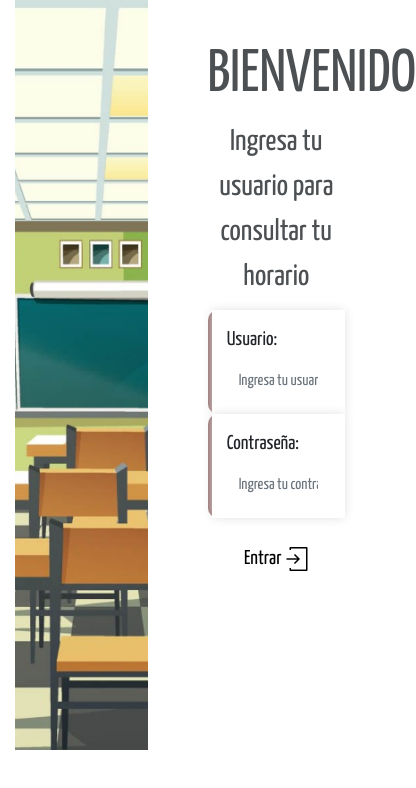
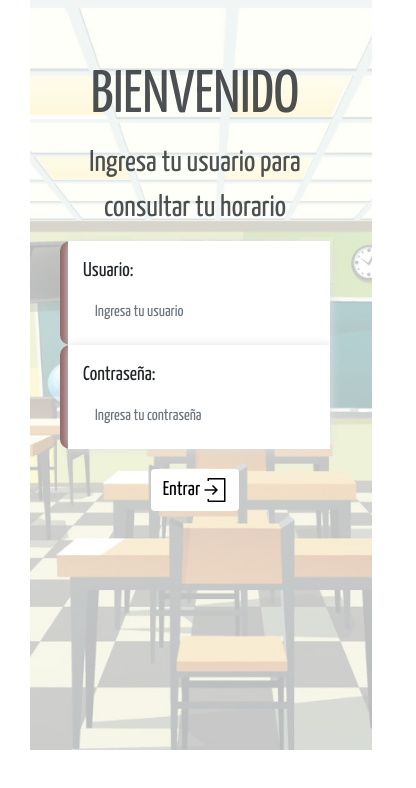
Before and after one commit to juliocabrera820/front-end-sqa, a React (Create React App) app: page / in a window 390 px wide. Shown: the top 788 px of the page, 416 px wide, since content can reach past the window. Built offline with nearby package versions, Linux system fonts and the light colour scheme; no server answers.

Commit message:
responsive en la vista de admin y login

```diff
--- /dev/null
+++ b/src/componentes/creacionHorarios/horarios.css
@@ -0,0 +1,7 @@
+
+@media (max-width: 1200px) {
+    .row {
+        margin-left: 0;
+        margin-right: 0;
+    }
+}
--- a/src/componentes/creacionHorarios/index.js
+++ b/src/componentes/creacionHorarios/index.js
@@ -2,7 +2,8 @@ import React, { useEffect, useState } from "react";
 import moment from "moment";
 import ItemMateria from "../itemMateria";
 import ItemHora from "../itemHora";
-import { Div, Item, Input, Button, Select, Text, Titulo } from "./styles";
+import "./horarios.css";
+import { Div, Item, Input, Button, ButtonDanger, Select, Text, Titulo } from "./styles";
 import { useDispatch, useSelector } from "react-redux";
 import { getGroups, setCurrentGroup } from "../../redux/actions/groupAction";
 import { getClassrooms } from "../../redux/actions/classroomAction";
@@ -179,7 +180,7 @@ const CreacionHorarios = () => {
 
             <Item className=" col-xl-2">
               <ItemHora dia="Lunes" status={checkbox.lunes} />
-              <div className="form-check form-check-inline">
+              <div className="form-check ">
                 <Input
                   type="checkbox"
                   className="form-check-input"
@@ -194,7 +195,7 @@ const CreacionHorarios = () => {
             </Item>
             <Item className=" col-xl-2">
               <ItemHora dia="Martes" status={checkbox.martes} />
-              <div className="form-check form-check-inline">
+              <div className="form-check ">
                 <Input
                   type="checkbox"
                   className="form-check-input"
@@ -209,7 +210,7 @@ const CreacionHorarios = () => {
             </Item>
             <Item className=" col-xl-2">
               <ItemHora dia="Miercoles" status={checkbox.miercoles} />
-              <div className="form-check form-check-inline">
+              <div className="form-check ">
                 <Input
                   type="checkbox"
                   className="form-check-input"
@@ -224,7 +225,7 @@ const CreacionHorarios = () => {
             </Item>
             <Item className=" col-xl-2">
               <ItemHora dia="Jueves" status={checkbox.jueves} />
-              <div className="form-check form-check-inline">
+              <div className="form-check ">
                 <Input
                   type="checkbox"
                   className="form-check-input"
@@ -237,9 +238,9 @@ const CreacionHorarios = () => {
                 </label>
               </div>
             </Item>
-            <Item className=" col-xl-2">
+            <Item className="col-xl-2">
               <ItemHora dia="Viernes" status={checkbox.viernes} />
-              <div className="form-check form-check-inline">
+              <div className="form-check">
                 <Input
                   type="checkbox"
                   className="form-check-input"
@@ -252,9 +253,9 @@ const CreacionHorarios = () => {
                 </label>
               </div>
             </Item>
-            <div className=" col-xl-2 row">
-              <Titulo className="col-12 align-self-start">Opciones</Titulo>
-              <div className="col-12 align-self-center">
+            <div className="col-xl-2 row">
+              <Titulo className="col-12 text-center">Opciones</Titulo>
+              <div className="col-12 text-center">
                 <Button
                   className="btn btn-success"
                   onClick={(e) => crearHorario()}
@@ -262,8 +263,8 @@ const CreacionHorarios = () => {
                   Aceptar
                 </Button>
               </div>
-              <div className="col-12 align-self-center">
-                <Button className="btn btn-danger">Cancelar</Button>
+              <div className="col-12 text-center">
+                <ButtonDanger className="btn btn-danger">Cancelar</ButtonDanger>
               </div>
             </div>
           </div>
--- a/src/componentes/creacionHorarios/styles.js
+++ b/src/componentes/creacionHorarios/styles.js
@@ -2,7 +2,7 @@ import styled from "styled-components";
 
 export const Div = styled.div`
   height: 100px;
-  margin-botton: 0px;
+  margin-bottom: 0px;
 `;
 
 export const Item = styled.div`
@@ -10,6 +10,13 @@ export const Item = styled.div`
 `;
 
 export const Button = styled.button``;
+
+export const ButtonDanger = styled.button`
+  @media (max-width: 1200px) {
+   margin-top: 10px;
+   margin-bottom: 10px;
+  }
+`;
 
 export const Select = styled.div`
   font-family: "Yanone Kaffeesatz", sans-serif;
--- a/src/paginas/login/index.js
+++ b/src/paginas/login/index.js
@@ -36,10 +36,10 @@ function Login() {
   return (
     <div className="container-fluid">
       <div className="row">
-        <div className="col-5">
-          <Img src={imagen} alt="imagen"></Img>
+        <div className="col-lg-5 overflow-hidden">
+          <Img src={imagen} alt="imagen"/>
         </div>
-        <div className="col-7 ">
+        <div className="col-lg-7">
           <Seccion className="col-sm-8 ">
             <Titulo className="col-12 text-center">BIENVENIDO</Titulo>
 
--- a/src/paginas/login/styles.js
+++ b/src/paginas/login/styles.js
@@ -5,6 +5,14 @@ export const Img = styled.img`
   object-position: center center;
   width: 100%;
   height: 750px;
+  @media (max-width: 991px) {
+    width: 98%;
+    position: absolute;
+    opacity: .3;
+  }
+  @media (max-width: 768px) {
+    width: 95%;
+  }
 `;
 
 export const Titulo = styled.div`
```
